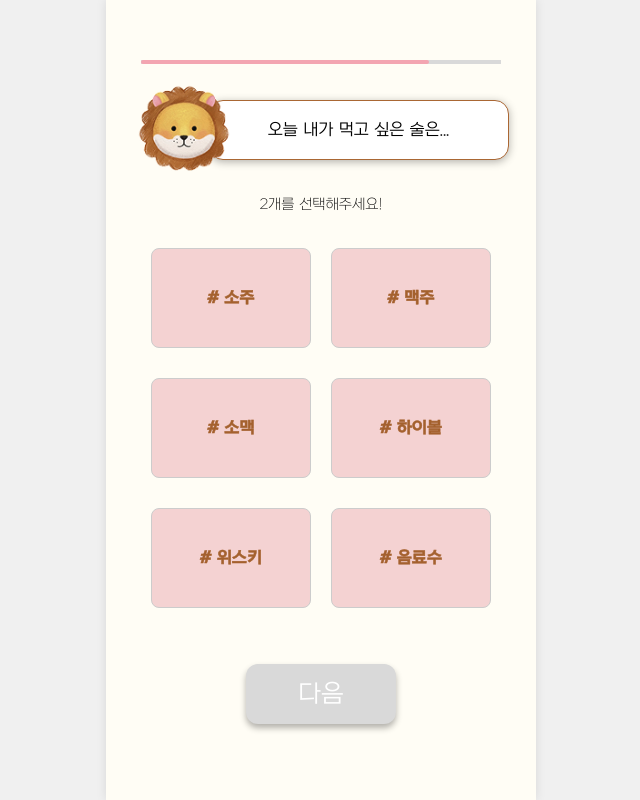
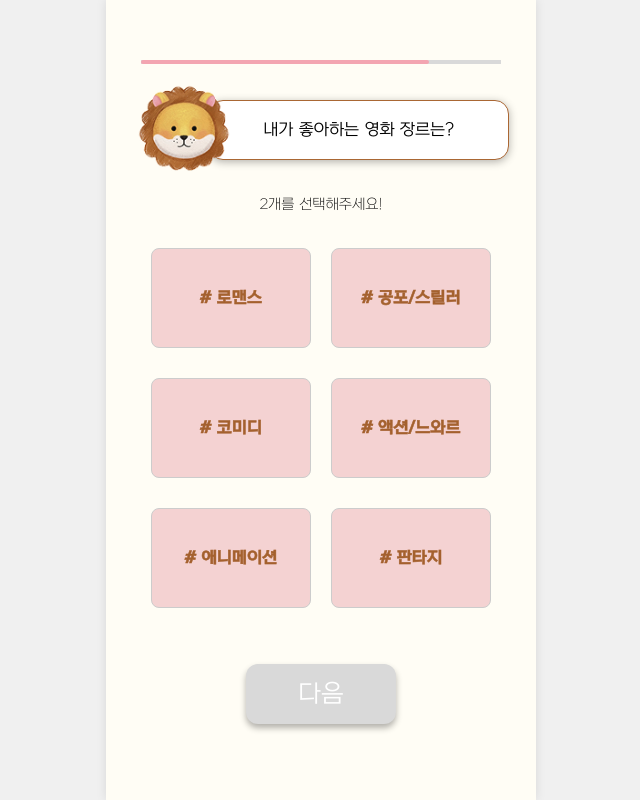
Before and after one commit to LikeLionUniv-INU/14th-Festival-Frontend, a React (Create React App) app: page /alcohol in a window 1280 px wide. Shown: the whole page, without its empty margins (319-959 px from the left). Built offline with nearby package versions, Linux system fonts and the light colour scheme.

Commit message:
Style: 주종페이지 변경, 관심사 블록 텍스트 변경

```diff
--- a/src/pages/AlcoholPage.jsx
+++ b/src/pages/AlcoholPage.jsx
@@ -42,12 +42,12 @@ const AlcoholPage = () => {
   `;
 
   const alcohols = [
-    "# 소주",
-    "# 맥주",
-    "# 소맥",
-    "# 하이볼",
-    "# 위스키",
-    "# 음료수",
+    "# 로맨스",
+    "# 공포/스릴러",
+    "# 코미디",
+    "# 액션/느와르",
+    "# 애니메이션",
+    "# 판타지",
   ];
 
   return (
@@ -56,7 +56,7 @@ const AlcoholPage = () => {
 
       <MessageCard
         imageUrl={smallBasicLion}
-        text="오늘 내가 먹고 싶은 술은..."
+        text="내가 좋아하는 영화 장르는?"
       />
 
       <GuideText>2개를 선택해주세요!</GuideText>
--- a/src/pages/MyTraitPage.jsx
+++ b/src/pages/MyTraitPage.jsx
@@ -27,14 +27,14 @@ const MyTraitPage = () => {
 
   const Traits = [
     "# 스포츠",
-    "# 영화",
+    "# 뮤지컬/연극",
     "# 반려동물",
     "# 여행",
     "# 맛집탐방",
     "# 자기계발",
     "# 덕질",
     "# 음악감상",
-    "# 보드게임",
+    "# 게임",
   ];
 
   return (
```
